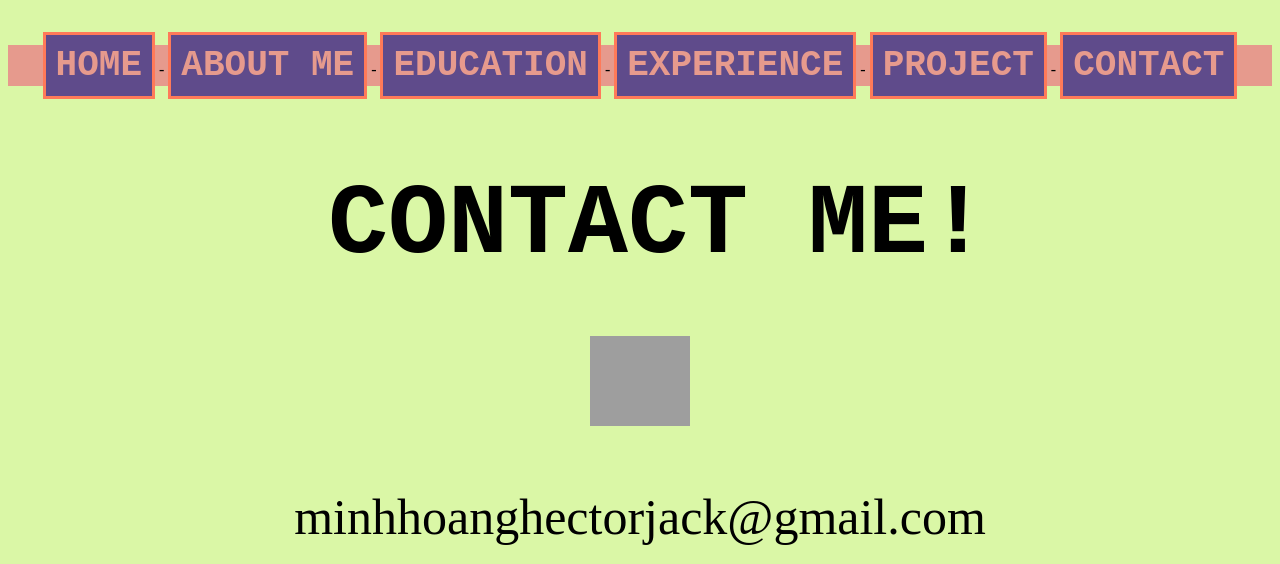
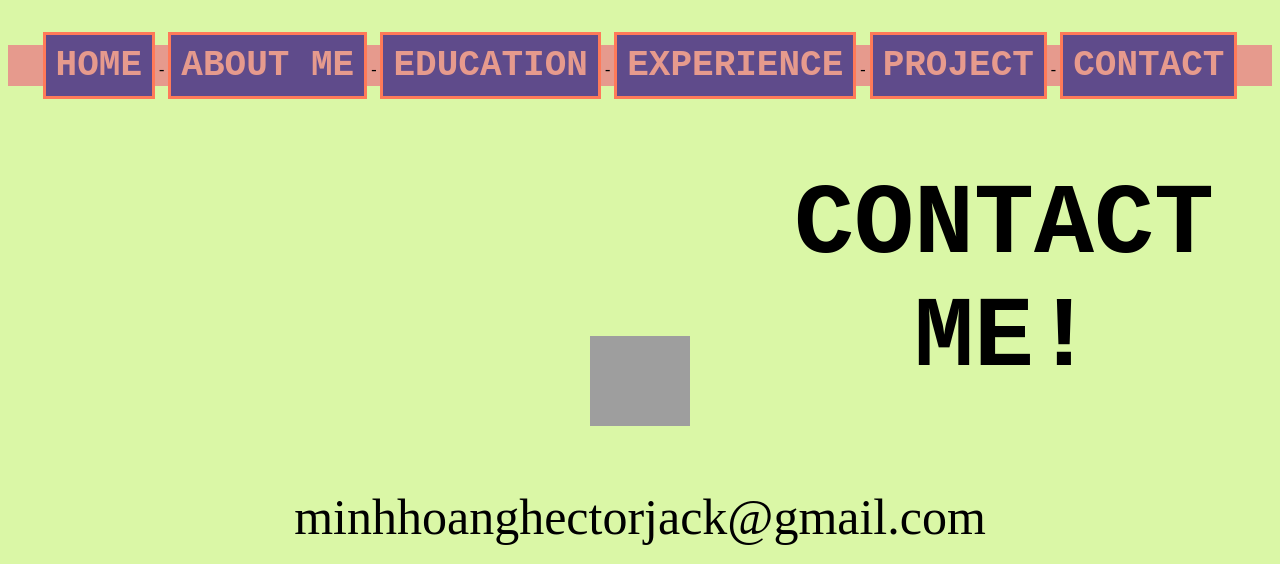
Before and after one commit to hoangdao297/hoangdao297.github.io, a PHP site: page /pages/Contact.html in a window 1280 px wide. Shown: the top 564 px of the page. Run offline with PHP 8.4, Linux system fonts and the light colour scheme; grey boxes are pictures that could not be loaded.

Commit message:
Update styles.css

```diff
--- a/styles/styles.css
+++ b/styles/styles.css
@@ -46,7 +46,7 @@ h1.Contact{
 	position: absolute;
 	font-weight: bold;
 	text-align: center;
-	margin-left: 320px;
+	margin-left: 720px;
 }
 h1.Education{
 	font-family: "Courier New", Courier, monospace;
@@ -55,7 +55,7 @@ h1.Education{
 	position: absolute;
 	font-weight: bold;
 	text-align: center;
-	margin-left: 370px;
+	margin-left: 720px;
 }
 .homepicture1{
 	width: 500px;
```
